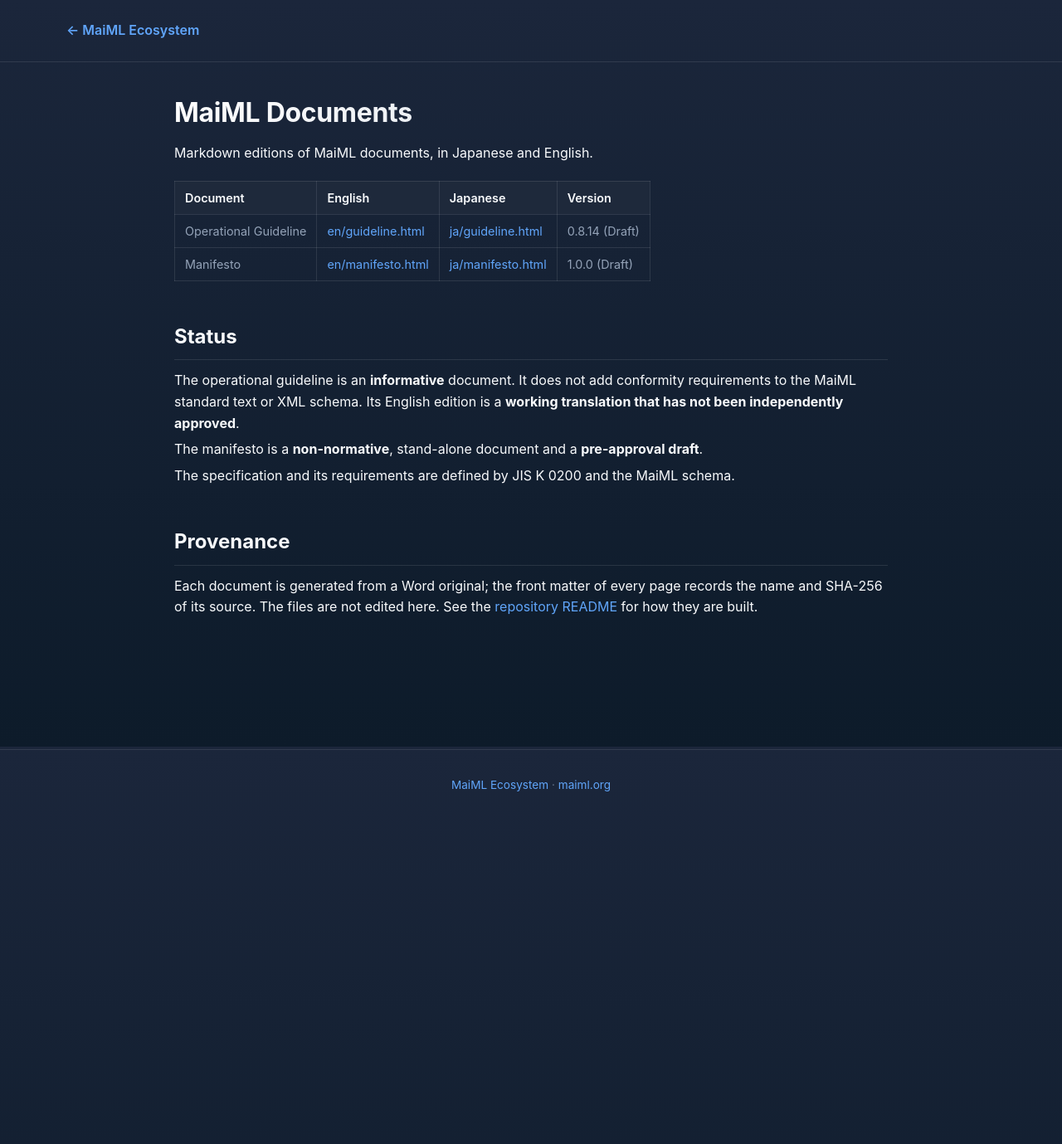
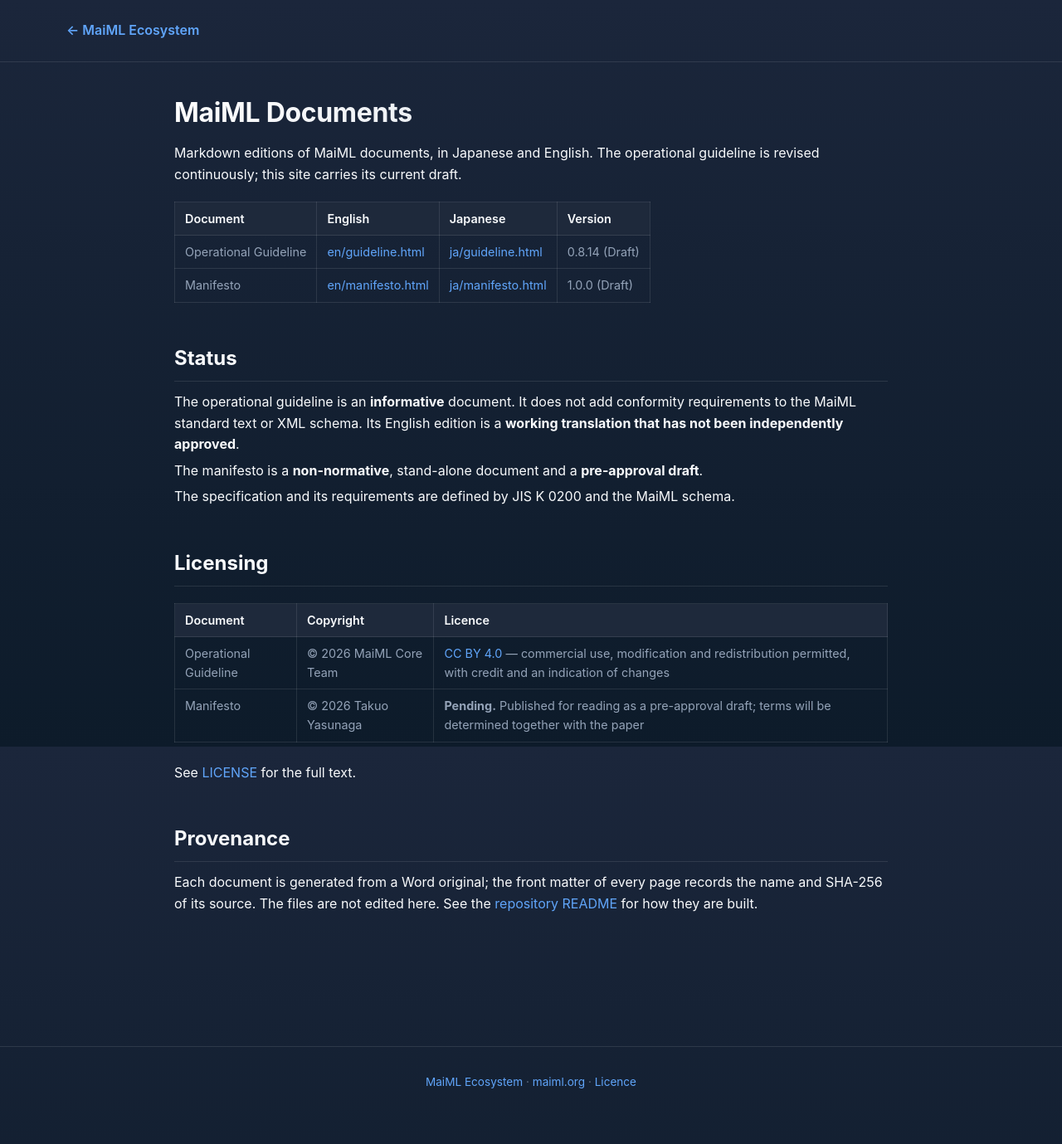
Before and after one commit to MaiML-org/MaiML-Documents, a Jekyll site: the page built from index.md, in a window 1280 px wide. Shown: the whole page at 83% size. Built offline with Jekyll 4.4.1, drawn with Linux system fonts in a browser that asks for light colours; before the commit the page ends 1022 px from its top, so only the background shows below that.

Commit message:
docs: license the guideline under CC BY 4.0, hold the manifesto
The two documents are licensed differently, so state each one explicitly.

- Operational Guideline — (c) 2026 MaiML Core Team, CC BY 4.0. Commercial
  use, modification and redistribution are permitted, with credit and an
  indication of changes.
- The MaiML Manifesto — (c) 2026 Takuo Yasunaga, licensing pending. It stays
  published for reading as a non-normative, pre-approval draft; its terms
  will be determined together with the paper. A CC licence is irrevocable,
  so it is not applied before the venue is settled.

LICENSE carries the scope and then the canonical CC BY 4.0 legal code,
byte-identical to creativecommons.org/licenses/by/4.0/legalcode.txt. The
per-document terms are attached in _config.yml defaults and rendered by the
layout, so the generated Markdown stays byte-identical to the build output.

Co-Authored-By: Claude Opus 5 <noreply@anthropic.com>

```diff
--- a/_config.yml
+++ b/_config.yml
@@ -15,3 +15,28 @@ defaults:
       path: ""
     values:
       layout: document
+
+# Licensing differs per document, so it is attached here rather than in the
+# generated Markdown, which must stay byte-identical to the build output.
+  - scope:
+      path: "ja/guideline.md"
+    values:
+      copyright: "MaiML Core Team"
+      licence: "CC BY 4.0"
+      licence_url: "https://creativecommons.org/licenses/by/4.0/"
+  - scope:
+      path: "en/guideline.md"
+    values:
+      copyright: "MaiML Core Team"
+      licence: "CC BY 4.0"
+      licence_url: "https://creativecommons.org/licenses/by/4.0/"
+  - scope:
+      path: "ja/manifesto.md"
+    values:
+      copyright: "Takuo Yasunaga"
+      licence_pending: true
+  - scope:
+      path: "en/manifesto.md"
+    values:
+      copyright: "Takuo Yasunaga"
+      licence_pending: true
--- a/_layouts/document.html
+++ b/_layouts/document.html
@@ -47,7 +47,25 @@
         {% endif %}
       </p>
       {% endif %}
-      <p><a href="https://maiml-org.github.io/">MaiML Ecosystem</a> · <a href="https://www.maiml.org/">maiml.org</a></p>
+      {% if page.copyright %}
+      <p>
+        © 2026 {{ page.copyright }}.
+        {% if page.licence %}
+          {% if is_ja %}
+            本文書は <a href="{{ page.licence_url }}">{{ page.licence }}</a> の下で提供される。出所を表示し、改変した場合はその旨を示すことを条件に、商用利用を含めて自由に利用できる。
+          {% else %}
+            This document is licensed under <a href="{{ page.licence_url }}">{{ page.licence }}</a>. Commercial use, modification and redistribution are permitted, provided that credit is given and changes are indicated.
+          {% endif %}
+        {% elsif page.licence_pending %}
+          {% if is_ja %}
+            <strong>ライセンスは保留中である。</strong>本文書は承認前の非規定の草案として閲覧のために公開しており、利用条件は論文の取扱いとあわせて確定する。
+          {% else %}
+            <strong>Licensing is pending.</strong> This document is published for reading as a non-normative, pre-approval draft; its terms will be determined together with the paper.
+          {% endif %}
+        {% endif %}
+      </p>
+      {% endif %}
+      <p><a href="https://maiml-org.github.io/">MaiML Ecosystem</a> · <a href="https://www.maiml.org/">maiml.org</a> · <a href="https://github.com/MaiML-org/MaiML-Documents/blob/main/LICENSE">Licence</a></p>
     </div>
   </footer>
 </body>
--- a/index.md
+++ b/index.md
@@ -5,6 +5,7 @@ title: MaiML Documents
 # MaiML Documents
 
 Markdown editions of MaiML documents, in Japanese and English.
+The operational guideline is revised continuously; this site carries its current draft.
 
 | Document | English | Japanese | Version |
 |---|---|---|---|
@@ -19,6 +20,15 @@ Markdown editions of MaiML documents, in Japanese and English.
 - The manifesto is a **non-normative**, stand-alone document and a **pre-approval draft**.
 - The specification and its requirements are defined by JIS K 0200 and the MaiML schema.
 
+## Licensing
+
+| Document | Copyright | Licence |
+|---|---|---|
+| Operational Guideline | © 2026 MaiML Core Team | [CC BY 4.0](https://creativecommons.org/licenses/by/4.0/) — commercial use, modification and redistribution permitted, with credit and an indication of changes |
+| Manifesto | © 2026 Takuo Yasunaga | **Pending.** Published for reading as a pre-approval draft; terms will be determined together with the paper |
+
+See [LICENSE](https://github.com/MaiML-org/MaiML-Documents/blob/main/LICENSE) for the full text.
+
 ## Provenance
 
 Each document is generated from a Word original; the front matter of every page records the
```
Also changed, not shown: README.md, 1 other file.
